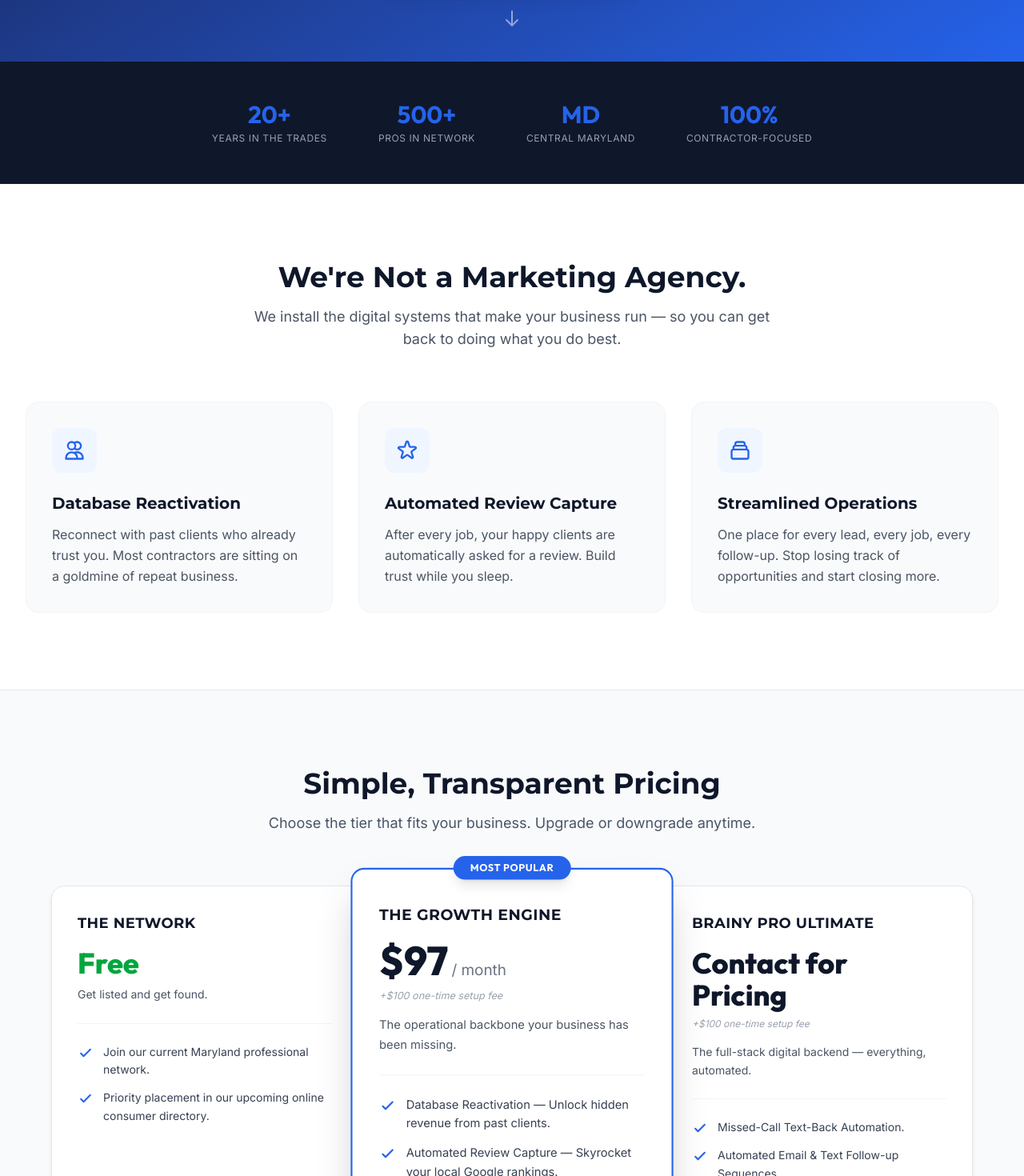
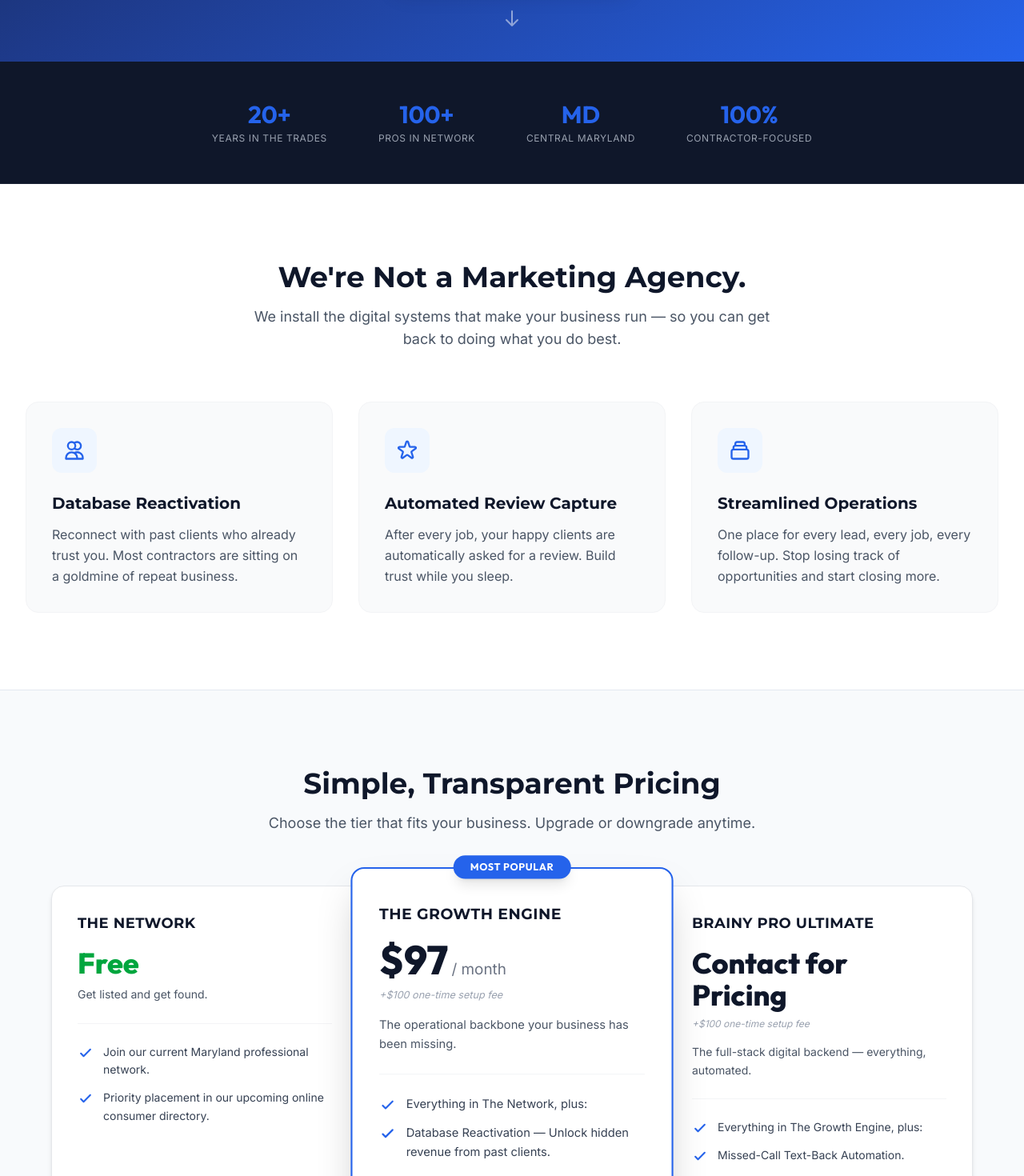
Before and after one commit to brainyprolocal/brainy-pro-local, a Next.js app: page / in a window 1280 px wide. Shown: the part 720-2190 px from the top of the page at 80% size. Built offline with nearby package versions, Linux system fonts and the light colour scheme.

Commit message:
Update stats and clarify tier features

```diff
--- a/src/app/page.tsx
+++ b/src/app/page.tsx
@@ -116,7 +116,7 @@ export default function HomePage() {
             <div className="text-xs font-inter text-gray-400 uppercase tracking-wider">Years in the Trades</div>
           </div>
           <div>
-            <div className="text-3xl font-bold font-outfit text-action-accent mb-1">500+</div>
+            <div className="text-3xl font-bold font-outfit text-action-accent mb-1">100+</div>
             <div className="text-xs font-inter text-gray-400 uppercase tracking-wider">Pros in Network</div>
           </div>
           <div>
--- a/src/components/PricingGrid.tsx
+++ b/src/components/PricingGrid.tsx
@@ -40,6 +40,7 @@ const tiers: Tier[] = [
     setupNote: '+$100 one-time setup fee',
     description: 'The operational backbone your business has been missing.',
     features: [
+      'Everything in The Network, plus:',
       'Database Reactivation — Unlock hidden revenue from past clients.',
       'Automated Review Capture — Skyrocket your local Google rankings.',
       'Annual Marketing Calendar Jam Session.',
@@ -55,6 +56,7 @@ const tiers: Tier[] = [
     setupNote: '+$100 one-time setup fee',
     description: 'The full-stack digital backend — everything, automated.',
     features: [
+      'Everything in The Growth Engine, plus:',
       'Missed-Call Text-Back Automation.',
       'Automated Email & Text Follow-up Sequences.',
       'Automated Multi-App Social Media Posting.',
```
